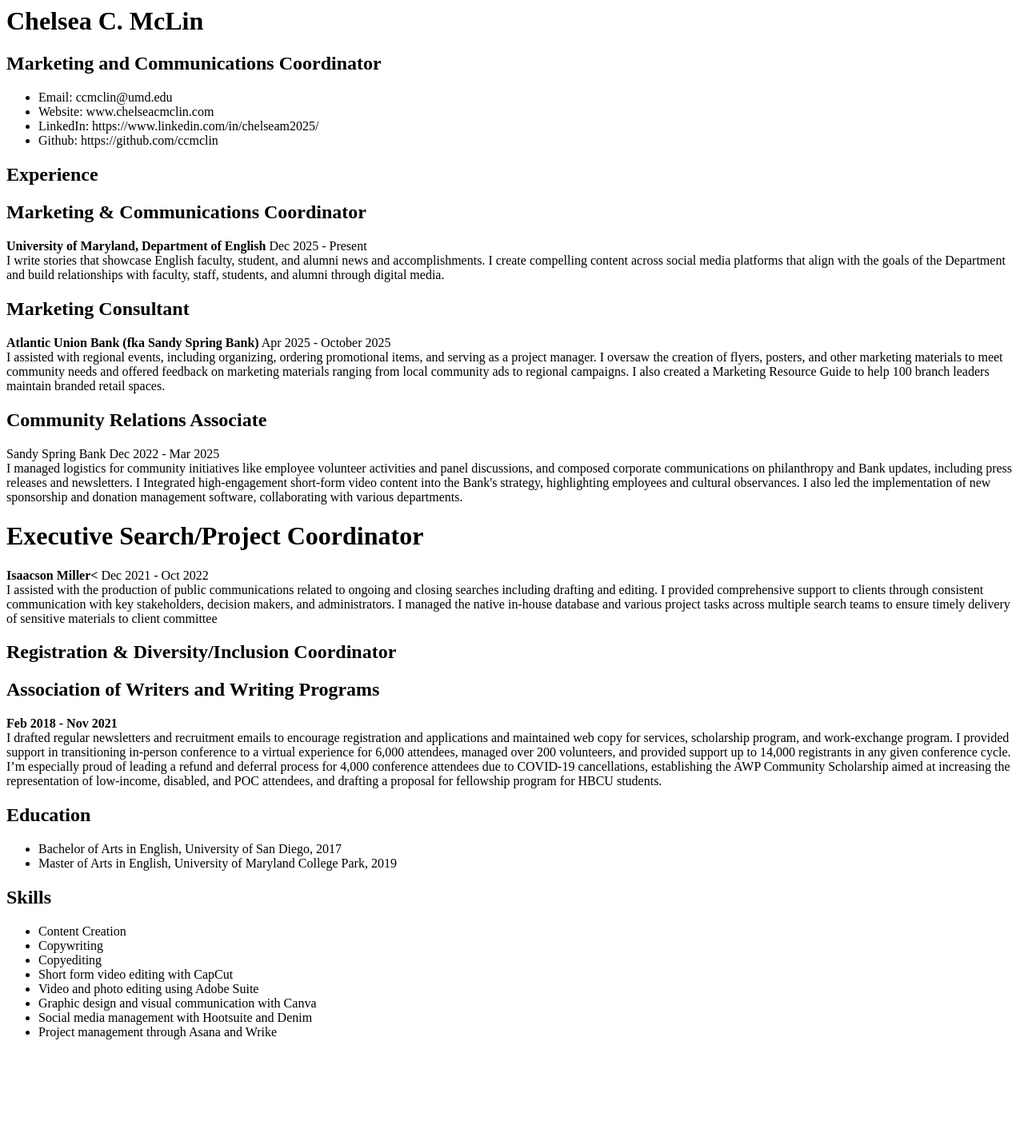
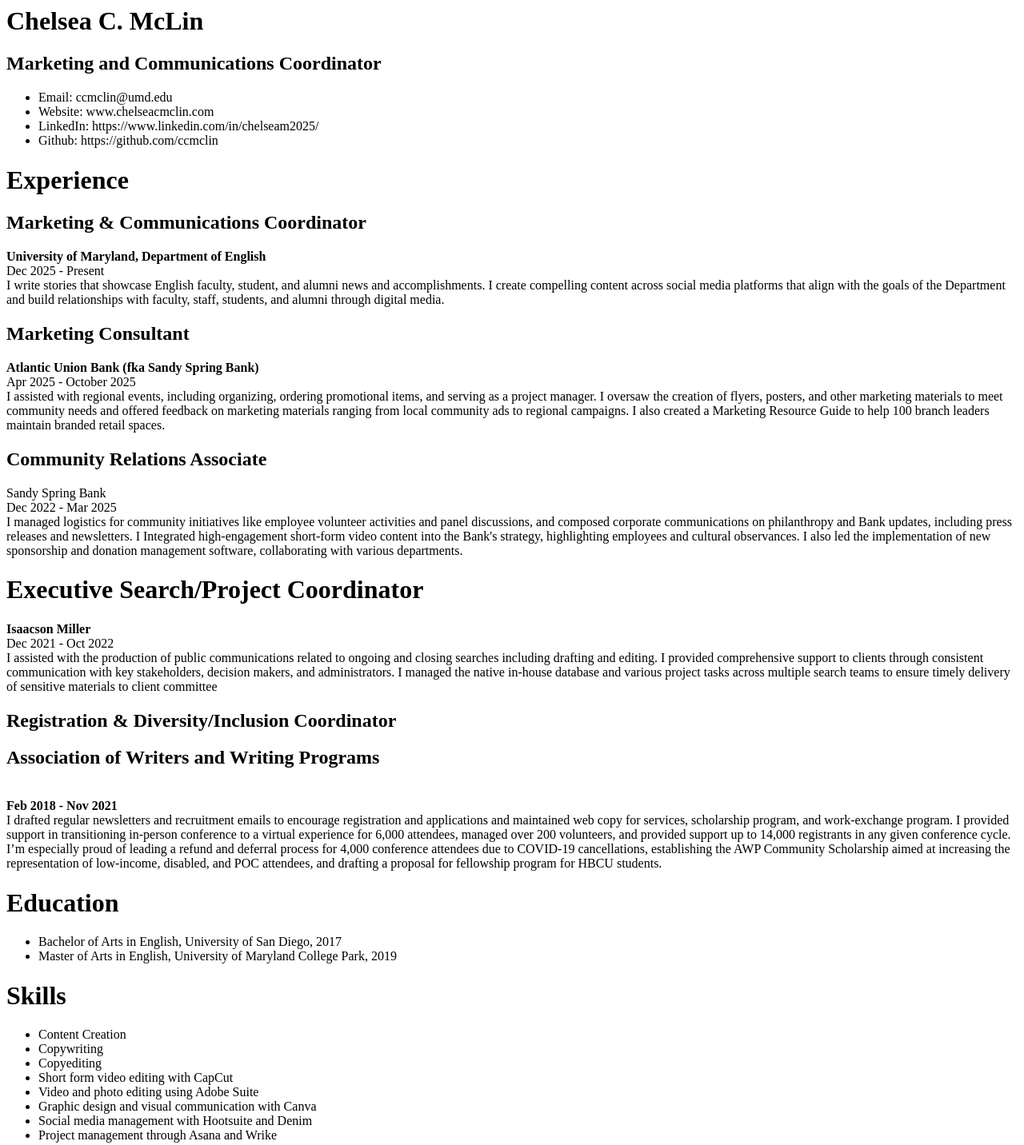
Before and after one commit to ccmclin/Resume, a plain HTML site: page resume.html in a window 1280 px wide. Shown: the whole page at 80% size. Before the commit the page ends 1316 px from the top, so only its background shows below. Drawn offline with Linux system fonts and the light colour scheme.

Commit message:
resume.html

```diff
--- a/resume.html
+++ b/resume.html
@@ -10,46 +10,51 @@
   </ul>
 </div>
 <div>
-  <h2>Experience</h2>
+  <h1>Experience</h1>
 <h2>Marketing & Communications Coordinator</h2>
 <strong>University of Maryland, Department of English</strong>
+<br>
 Dec 2025 - Present
 <br>
 <body>I write stories that showcase English faculty, student, and alumni news and accomplishments. I create compelling content across social media platforms that align with the goals of the Department and build relationships with faculty, staff, students, and alumni through digital media. </body>
 
 <h2>Marketing Consultant</h2>
 <strong>Atlantic Union Bank (fka Sandy Spring Bank)</strong>
+<br>
 <body>Apr 2025 - October 2025</body>
 <br>
 <body>I assisted with regional events, including organizing, ordering promotional items, and serving as a project manager. I oversaw the creation of flyers, posters, and other marketing materials to meet community needs and offered feedback on marketing materials ranging from local community ads to regional campaigns. I also created a Marketing Resource Guide to help 100 branch leaders maintain branded retail spaces. </body>
 
 <h2>Community Relations Associate</h2>
 <stong>Sandy Spring Bank</strong>
+  <br>
 <body>Dec 2022 - Mar 2025</body>
 <br>
 <body>I managed logistics for community initiatives like employee volunteer activities and panel discussions, and composed corporate communications on philanthropy and Bank updates, including press releases and newsletters. I Integrated high-engagement short-form video content into the Bank's strategy, highlighting employees and cultural observances. I also led the implementation of new sponsorship and donation management software, collaborating with various departments.</body>
 
 <h1>Executive Search/Project Coordinator</h1>
-<strong>Isaacson Miller<</strong>
+<strong>Isaacson Miller</strong>
+<br>
 <body>Dec 2021 - Oct 2022</body>
 <br>
 <body>I assisted with the production of public communications related to ongoing and closing searches including drafting and editing. I provided comprehensive support to clients through consistent communication with key stakeholders, decision makers, and administrators. I managed the native in-house database and various project tasks across multiple search teams to ensure timely delivery of sensitive materials to client committee</body>
 
 <h2>Registration & Diversity/Inclusion Coordinator</h2>
 <h2>Association of Writers and Writing Programs</h2>
+<br>
 <strong>Feb 2018 - Nov 2021</strong>
 <br>
 <body>I drafted regular newsletters and recruitment emails to encourage registration and applications and maintained web copy for services, scholarship program, and work-exchange program. I provided support in transitioning in-person conference to a virtual experience for 6,000 attendees, managed over 200 volunteers, and provided support up to 14,000 registrants in any given conference cycle. I’m especially proud of leading a refund and deferral process for 4,000 conference attendees due to COVID-19 cancellations, establishing the AWP Community Scholarship aimed at increasing the representation of low-income, disabled, and POC attendees, and drafting a proposal for fellowship program for HBCU students.</body>
 </div>
 
 <div>
-  <h2>Education</h2>
+  <h1>Education</h1>
   <ul>
   <li>Bachelor of Arts in English, University of San Diego, 2017</li>
   <li>Master of Arts in English, University of Maryland College Park, 2019</li>
   </ul>
 
-<h2>Skills</h2>
+<h1>Skills</h1>
 <ul>
   <li>Content Creation</li>
   <li>Copywriting</li>
```
